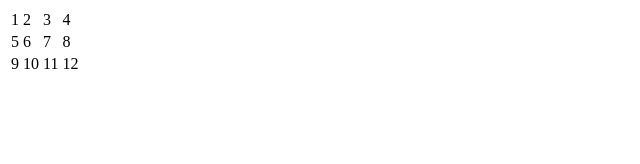
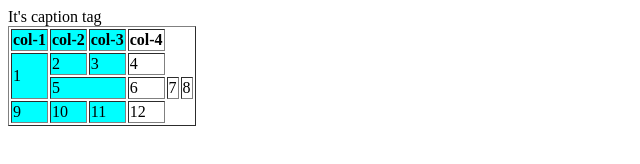
Before and after one commit to dhruvmathpal/GitDemo, a plain HTML site: page table.html in a window 1280 px wide. Shown: the whole page, without its empty margins (0-640 px from the left). Drawn offline with Linux system fonts and the light colour scheme.

Commit message:
DM learn table

```diff
--- a/table.html
+++ b/table.html
@@ -1,22 +1,37 @@
 <!DOCTYPE html>
 <html lang="en">
+
 <head>
     <meta charset="UTF-8">
     <meta name="viewport" content="width=device-width, initial-scale=1.0">
     <title>Table</title>
 </head>
+
 <body>
-    <table>
+    <caption>It's caption tag</caption>
+    <table border="">
+        <colgroup>
+            <col span="3" style="background-color: aqua;">
+        </colgroup>
         <!-- -- tr stands for table row  -->
         <tr>
+            <th>col-1</th>
+            <th>col-2</th>
+            <th>col-3</th>
+            <th>col-4</th>
+        </tr>
+        <tr>
+
             <!-- -- td stands for table data  -->
- <td>1</td>
+            <!-- <p>row span mean they take place of rows and --- >""<---- fill no. how much row you want to fil</p> -->
+            <td rowspan="2">1</td>
             <td>2</td>
             <td>3</td>
             <td>4</td>
         </tr>
+        <!-- now we have same function that name is colspan they take space coloumns  -->
         <tr>
-        <td>5</td>
+            <td colspan="2">5</td>
             <td>6</td>
             <td>7</td>
             <td>8</td>
@@ -29,4 +44,5 @@
         </tr>
     </table>
 </body>
+
 </html>
```
Lines whose indentation alone changed are shown as unchanged.
